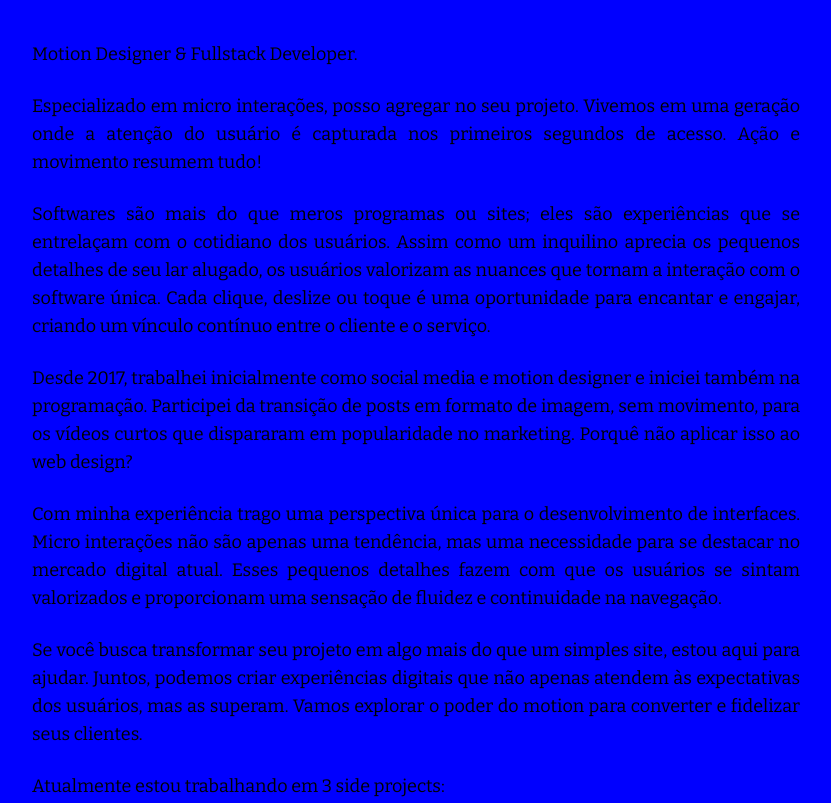
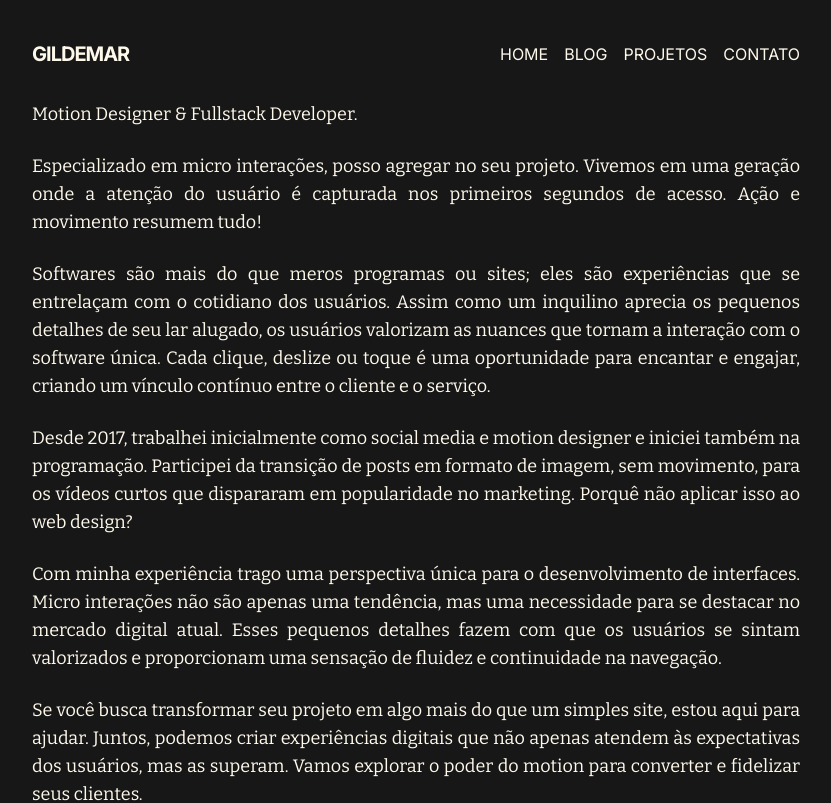
Before and after one commit to gildemardev/gildemar.dev, a Next.js app: page / in a window 1280 px wide. Shown: the top 803 px of the page, without its empty margins (224-1055 px from the left). Built offline with nearby package versions, Linux system fonts and the light colour scheme.

Commit message:
:sparkles: header initial implementation

```diff
--- a/src/app/layout.tsx
+++ b/src/app/layout.tsx
@@ -2,6 +2,7 @@ import type { Metadata } from "next";
 import { Bitter, Inter } from "next/font/google";
 import "./globals.css";
 import { cn } from "@/lib/utils";
+import Header from "@/components/Header";
 
 const inter = Inter({ subsets: ["latin"], variable: "--font-sans" });
 const bitter = Bitter({ subsets: ["latin"], variable: "--font-serif" });
@@ -18,13 +19,14 @@ export default function RootLayout({
 	children: React.ReactNode;
 }>) {
 	return (
-		<html lang='pt-br'>
+		<html lang='pt-br' className='scroll-smooth'>
 			<body
 				className={cn(
-					"antialiased selection:bg-[#00ffea] selection:text-black",
+					"antialiased selection:bg-[#00ffea] selection:text-black flex min-h-screen flex-col items-center px-5 sm:px-12 md:px-24 py-10 bg-background text-foreground ",
 					bitter.variable,
 					inter.variable
 				)}>
+				<Header />
 				{children}
 			</body>
 		</html>
--- a/src/app/page.tsx
+++ b/src/app/page.tsx
@@ -1,9 +1,8 @@
 "use client";
-import { useScroll, useTransform, motion as m } from "framer-motion";
+import { motion as m } from "framer-motion";
 
+import Paragraph from "@/typhography/Paragraph";
 import Footer from "@/components/Footer";
-import Paragraph from "@/typhography/Paragraph";
-import { useRef } from "react";
 
 export default function Home() {
 	const sideProjects = [
@@ -12,24 +11,8 @@ export default function Home() {
 		"Uma ferramenta de IA que pode assessorar diretamente seu atendimento e suas vendas.",
 	];
 
-	const ref = useRef(null);
-	const { scrollYProgress } = useScroll({ target: ref });
-
-	const backgroundColor = useTransform(
-		scrollYProgress,
-		[0, 1],
-		["#000000", "#0000FF"]
-	);
-	const color = useTransform(scrollYProgress, [0, 1], ["#0000FF", "#000000"]);
-
 	return (
-		// TODO: Atualizar as cores para css variables
-		<m.main
-			ref={ref}
-			style={{ backgroundColor, color }}
-			className='flex min-h-screen flex-col items-center
-			px-5 sm:px-12 md:px-24 py-10'>
-			{/* bg-background text-foreground */}
+		<m.main className=''>
 			<section className='max-w-3xl pb-10'>
 				{/* TODO: Enfatizar algumas frases com a tag strong */}
 				<Paragraph>Motion Designer & Fullstack Developer.</Paragraph>
@@ -68,12 +51,12 @@ export default function Home() {
 					seus clientes.
 				</Paragraph>
 				<Paragraph>Atualmente estou trabalhando em 3 side projects:</Paragraph>
-				<ul className='text-lg space-y-2 mt-2 font-sans'>
+				<ul id='projects' className='text-lg space-y-2 mt-2 font-sans'>
 					{sideProjects.map((sideProject, index) => {
 						return <li key={index}>{`=> ${sideProject}`}</li>;
 					})}
 				</ul>
-				<Paragraph>
+				<Paragraph id='contact'>
 					Quer saber mais ou simplesmente falar comigo? Sinta-se à vontade para
 					preencher o formulário abaixo.
 				</Paragraph>
--- a/src/components/Header.tsx
+++ b/src/components/Header.tsx
@@ -1,7 +1,26 @@
+import Link from "next/link";
 import { FC } from "react";
 
 const Header: FC = () => {
-	return <nav className='max-w-3xl'>Header</nav>;
+	return (
+		<nav className='max-w-3xl w-full pb-8 flex justify-between uppercase'>
+			<h1 className='font-sans text-xl font-bold tracking-tighter'>Gildemar</h1>
+			<ul className='inline-flex items-center gap-4 font-sans'>
+				<li className='hover:underline cursor-pointer'>
+					<Link href={"/"}>Home</Link>
+				</li>
+				<li className='hover:underline cursor-pointer'>
+					<Link href={"/blog"}>Blog</Link>
+				</li>
+				<li className='hover:underline cursor-pointer'>
+					<a href='#projects'>Projetos</a>
+				</li>
+				<li className='hover:underline cursor-pointer'>
+					<a href='#contact'>Contato</a>
+				</li>
+			</ul>
+		</nav>
+	);
 };
 
 export default Header;
```
